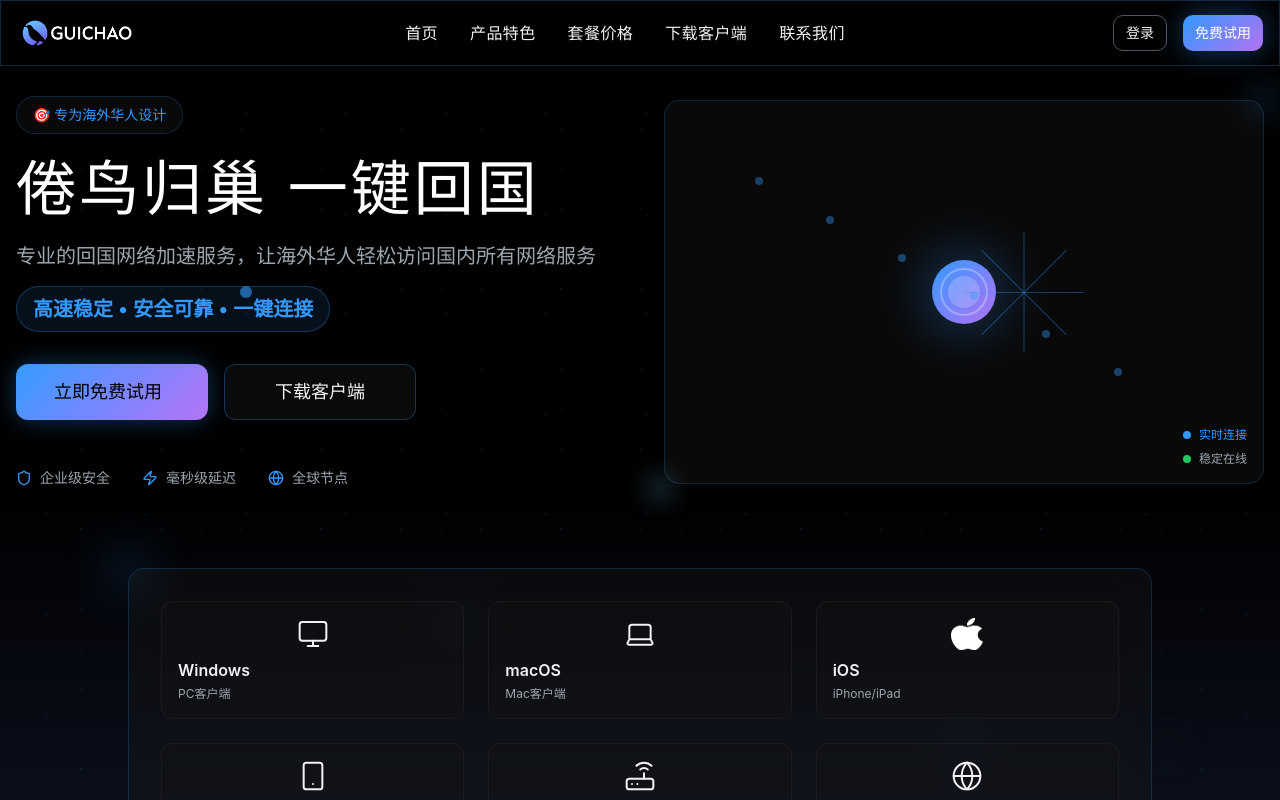
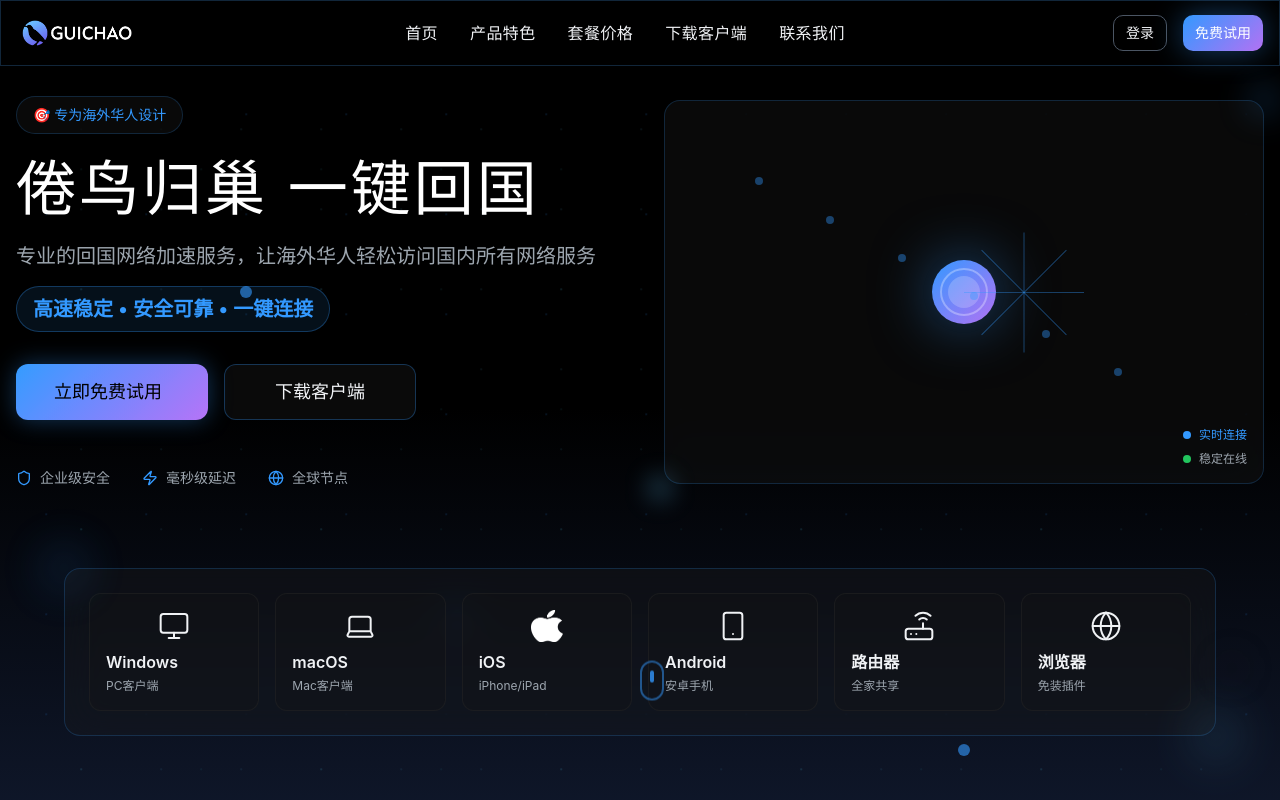
Before and after one commit to Alexneilcaiqiqi/vivid-palette-ai, a React (Vite) app: page / in a window 1280 px wide. Shown: the top 800 px of the page. Built offline with nearby package versions, Linux system fonts and the light colour scheme.

Commit message:
Adjust layout to six columns
Adjusted the layout to display items in a row of six.

```diff
--- a/src/components/Hero.tsx
+++ b/src/components/Hero.tsx
@@ -140,9 +140,9 @@ const Hero = () => {
         </div>
 
         {/* 设备展示 */}
-        <div className="relative max-w-5xl mx-auto">
-          <div className="relative rounded-2xl p-8 glass-effect border border-primary/20">
-            <div className="grid grid-cols-2 md:grid-cols-3 gap-4 md:gap-6">
+        <div className="relative max-w-6xl mx-auto">
+          <div className="relative rounded-2xl p-6 glass-effect border border-primary/20">
+            <div className="grid grid-cols-3 md:grid-cols-6 gap-3 md:gap-4">
               {/* 支持的平台 */}
               {[
                 { name: "Windows", icon: <Monitor className="w-8 h-8 text-foreground" strokeWidth={1.5} />, desc: "PC客户端" },
```
